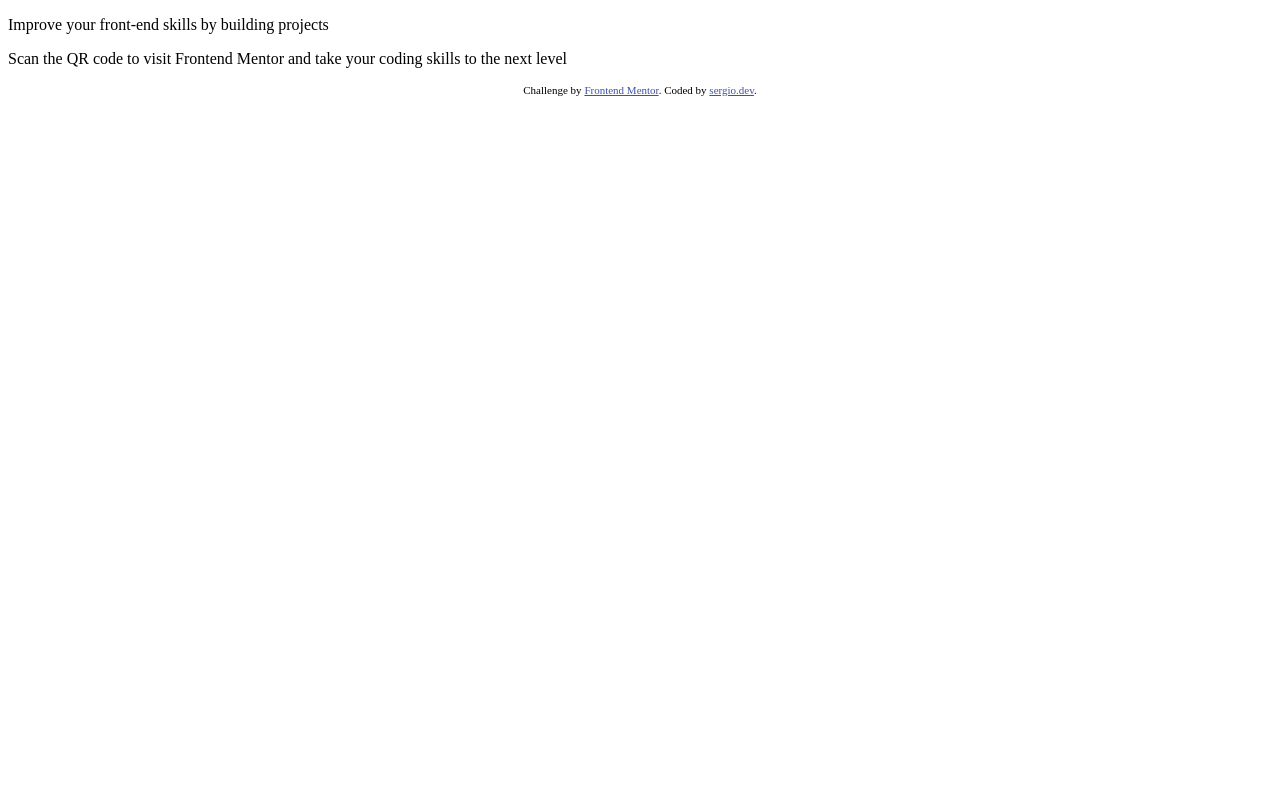
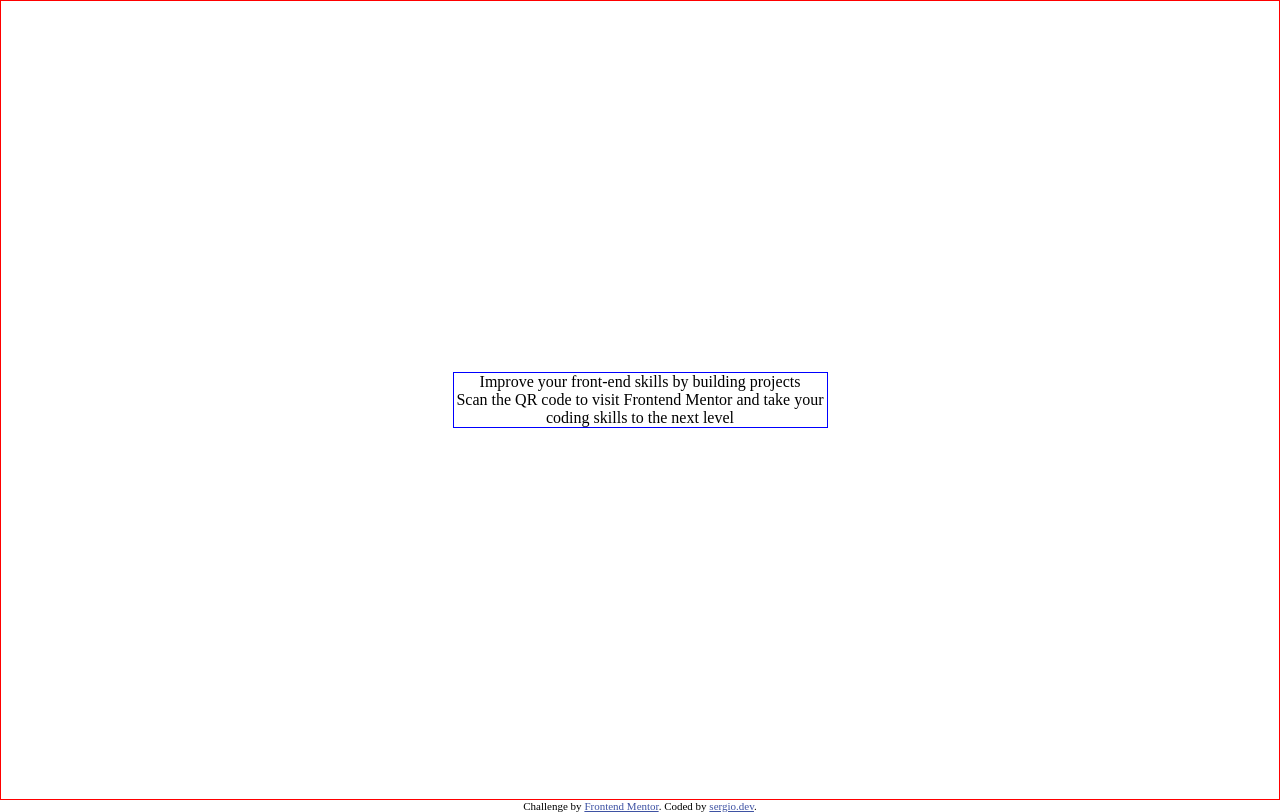
Before and after one commit to sergiodev340/Desafio, a plain HTML site: page qr-code-component-main/index.html in a window 1280 px wide. Drawn offline with Linux system fonts and the light colour scheme.

Commit message:
setting screen size

```diff
--- a/qr-code-component-main/index.html
+++ b/qr-code-component-main/index.html
@@ -7,27 +7,17 @@
   <!-- displays site properly based on user's device -->
 
   <link rel="icon" type="image/png" sizes="32x32" href="./images/favicon-32x32.png">
-  <link rel="stylesheet" href="/style.css">
+  <link rel="stylesheet" href="style.css">
   <title>Frontend Mentor | QR code component</title>
-
-  <!-- Feel free to remove these styles or customise in your own stylesheet 👍 -->
-  <style>
-    .attribution {
-      font-size: 11px;
-      text-align: center;
-    }
-
-    .attribution a {
-      color: hsl(228, 45%, 44%);
-    }
-  </style>
 </head>
 
 <body>
   <div class="container">
 
-    <p>Improve your front-end skills by building projects
-    <p>Scan the QR code to visit Frontend Mentor and take your coding skills to the next level</p>
+    <div class="card1">
+      <p>Improve your front-end skills by building projects
+      <p>Scan the QR code to visit Frontend Mentor and take your coding skills to the next level</p>
+    </div>
 
   </div>
   <div class="footer">
--- a/qr-code-component-main/style.css
+++ b/qr-code-component-main/style.css
@@ -0,0 +1,30 @@
+* {
+    box-sizing: border-box;
+    padding: 0;
+    margin: 0;
+}
+
+.container {
+    width: 100%;
+    height: 100vh;
+    border: 1px solid red;
+    display: flex;
+    justify-content: center;
+    align-items: center;
+}
+
+.card1 {
+    text-align: center;
+    border: 1px solid blue;
+    width: 100%;
+    max-width: 375px;
+}
+
+.attribution {
+    font-size: 11px;
+    text-align: center;
+}
+
+.attribution a {
+    color: hsl(228, 45%, 44%);
+}
```
